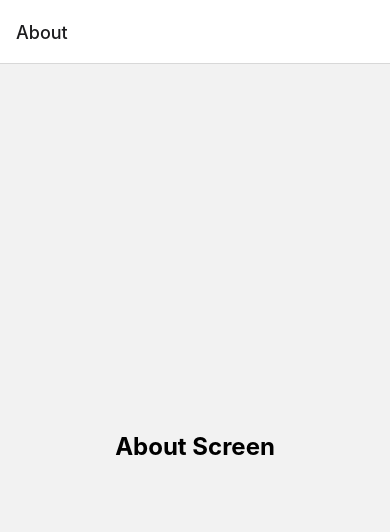
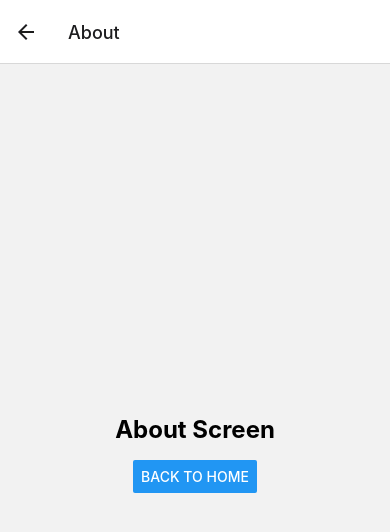
Before and after one commit to VanshSh/react_native_learning_from_codeevolution, a React Native app: screen /About in a window 390 px wide. Shown: the top 532 px of the page. Built offline with nearby package versions, Linux system fonts and the light colour scheme.

Commit message:
feat: :sparkles: Video 74 => Navigating between different screens

```diff
--- a/App.js
+++ b/App.js
@@ -12,7 +12,7 @@
       {/* <RNFormsComponents /> */}
       {/* <RNForm/> */}
       {/* <RNNetworking /> */}
-      <Stack.Navigator initialRouteName='About'>
+      <Stack.Navigator initialRouteName='Home'>
         <Stack.Screen name='Home' component={HomeScreen} />
         <Stack.Screen name='About' component={AboutScreen} />
       </Stack.Navigator>
--- a/screens/AboutScreen.js
+++ b/screens/AboutScreen.js
@@ -5,6 +5,7 @@
   return (
     <View style={styles.container}>
       <Text style={styles.text}>About Screen</Text>
+      <Button title="Back to Home" onPress={()=>navigation.navigate("Home")}/>
     </View>
   )
 }
--- a/screens/HomeScreen.js
+++ b/screens/HomeScreen.js
@@ -1,10 +1,13 @@
 import React from 'react'
 import { View, Text, Button, StyleSheet } from 'react-native'
+import { useNavigation } from '@react-navigation/native'
 
 export default function HomeScreen({ navigation, route }) {
+  // const navigation = useNavigation()
   return (
     <View style={styles.container}>
       <Text style={styles.text}>Home Screen</Text>
+      <Button title='Go to About' onPress={()=>navigation.navigate("About")}/>
     </View>
   )
 }
```
Also changed, not shown: 1 other file (tests, documents, lock files or other folders).
